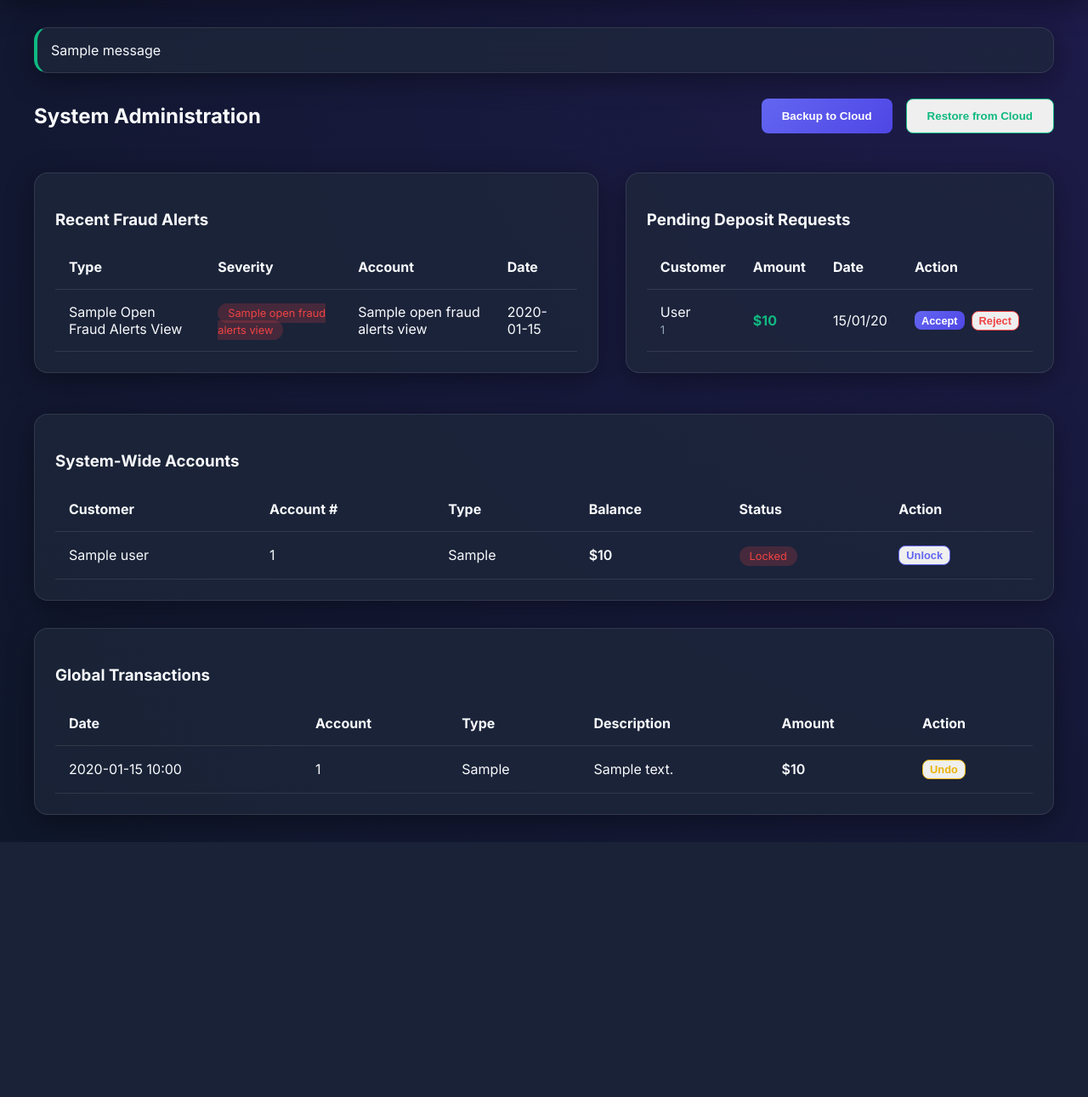
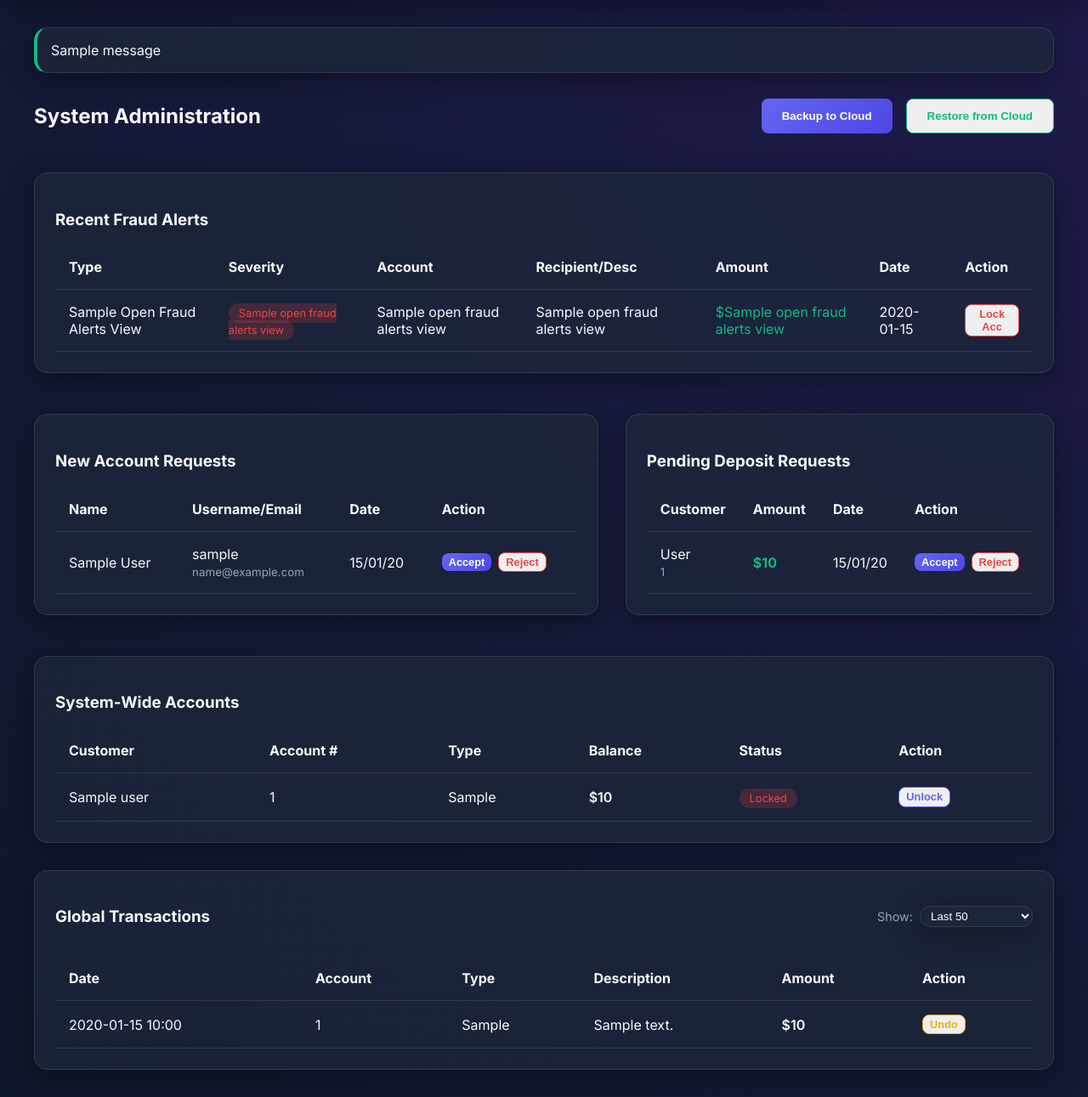
Before and after one commit to HassanSarfaraz/BankSim, a Flask app: page /admin/dashboard in a window 1280 px wide. Shown: the part 63-1354 px from the top of the page at 85% size. Before the commit the page ends 1054 px from the top, so only its background shows below. Run offline with Flask 3, Linux system fonts and the light colour scheme; the visitor is signed in with stand-in values (Sample User, id 1); one stand-in notice (Sample message) is shown; a database or web service that is not in the repository returns one stand-in record (values such as "Sample title"); some libraries are stand-ins or nearby versions.

Commit message:
Feat: Add signup flow, fraud alert updates, dynamic txn limits, and local KYC/profile uploads

```diff
--- a/app/routes/admin.py
+++ b/app/routes/admin.py
@@ -1,4 +1,5 @@
 from flask import Blueprint, render_template, request, session, redirect, url_for, flash, jsonify
+from werkzeug.security import generate_password_hash
 from ..models.db import get_db_conn
 from ..backup.sync import postgres_to_firebase, firebase_to_postgres
 
@@ -12,11 +13,11 @@ def dashboard():
     conn = get_db_conn()
     cur = conn.cursor()
 
-    # Use View: Open Fraud Alerts
+    # Use View: Open Fraud Alerts (updated schema with recipient info and user_id)
     cur.execute("SELECT * FROM open_fraud_alerts_view")
     alerts = cur.fetchall()
 
-    # Use View: Active Accounts (and locked ones) - fetching u.user_id to allow locking/unlocking
+    # Use View: Active Accounts
     cur.execute("""
         SELECT c.customer_id, c.first_name || ' ' || c.last_name AS customer_name,
                a.account_number, a.account_type, a.balance, a.status, u.is_active, u.user_id
@@ -28,13 +29,15 @@ def dashboard():
     """)
     active_accounts = cur.fetchall()
 
-    # Get Global Transactions
-    cur.execute("""
+    # Get Global Transactions with dynamic limit
+    txn_limit = request.args.get('txn_limit', 50, type=int)
+    limit_clause = f"LIMIT {txn_limit}" if txn_limit > 0 else ""
+    cur.execute(f"""
         SELECT t.transaction_id, t.transaction_type, t.amount, t.transaction_date, t.description, a.account_number
         FROM transactions t
         JOIN accounts a ON t.account_id = a.account_id
         ORDER BY t.transaction_date DESC
-        LIMIT 50
+        {limit_clause}
     """)
     global_transactions = cur.fetchall()
 
@@ -49,7 +52,18 @@ def dashboard():
     """)
     deposit_requests = cur.fetchall()
 
-    return render_template('dashboard/admin.html', alerts=alerts, active_accounts=active_accounts, global_transactions=global_transactions, deposit_requests=deposit_requests)
+    # Get Pending Account Requests
+    cur.execute("""
+        SELECT request_id, username, email, first_name, last_name, created_at
+        FROM account_requests
+        WHERE status = 'pending'
+        ORDER BY created_at DESC
+    """)
+    account_requests = cur.fetchall()
+
+    return render_template('dashboard/admin.html', alerts=alerts, active_accounts=active_accounts,
+                           global_transactions=global_transactions, deposit_requests=deposit_requests,
+                           account_requests=account_requests, txn_limit=txn_limit)
 
 @admin_bp.route('/toggle_lock/<int:user_id>', methods=['POST'])
 def toggle_lock(user_id):
@@ -100,11 +114,8 @@ def handle_deposit(request_id, action):
             req = cur.fetchone()
             if req:
                 acc_id, amount = req
-                # Add balance
                 cur.execute("UPDATE accounts SET balance = balance + %s WHERE account_id = %s", (amount, acc_id))
-                # Add transaction
                 cur.execute("INSERT INTO transactions (account_id, transaction_type, amount, description) VALUES (%s, 'deposit', %s, 'Approved Cash Deposit')", (acc_id, amount))
-                # Update status
                 cur.execute("UPDATE deposit_requests SET status = 'accepted' WHERE request_id = %s", (request_id,))
                 conn.commit()
                 flash("Deposit approved and processed.", "success")
@@ -115,6 +126,40 @@ def handle_deposit(request_id, action):
     except Exception as e:
         conn.rollback()
         flash(f"Error handling deposit: {str(e)}", "danger")
+    return redirect(url_for('admin.dashboard'))
+
+@admin_bp.route('/handle_account_request/<int:request_id>/<action>', methods=['POST'])
+def handle_account_request(request_id, action):
+    conn = get_db_conn()
+    cur = conn.cursor()
+    try:
+        if action == 'accept':
+            cur.execute("SELECT username, email, password_hash, first_name, last_name FROM account_requests WHERE request_id = %s AND status = 'pending'", (request_id,))
+            req = cur.fetchone()
+            if req:
+                username, email, password_hash, first_name, last_name = req
+                # Insert into users (role_id 1 = Customer)
+                cur.execute("INSERT INTO users (username, email, password_hash, role_id) VALUES (%s, %s, %s, 1) RETURNING user_id", (username, email, password_hash))
+                user_id = cur.fetchone()[0]
+                # Insert into customers
+                cur.execute("INSERT INTO customers (user_id, first_name, last_name) VALUES (%s, %s, %s) RETURNING customer_id", (user_id, first_name, last_name))
+                customer_id = cur.fetchone()[0]
+                # Create a default checking account
+                import random
+                acc_num = f"PK-BANK-{random.randint(1000, 9999)}"
+                cur.execute("INSERT INTO accounts (account_number, customer_id, account_type) VALUES (%s, %s, 'checking')", (acc_num, customer_id))
+
+                # Update status
+                cur.execute("UPDATE account_requests SET status = 'accepted' WHERE request_id = %s", (request_id,))
+                conn.commit()
+                flash("Account request approved and user created.", "success")
+        elif action == 'reject':
+            cur.execute("UPDATE account_requests SET status = 'rejected' WHERE request_id = %s", (request_id,))
+            conn.commit()
+            flash("Account request rejected.", "info")
+    except Exception as e:
+        conn.rollback()
+        flash(f"Error handling account request: {str(e)}", "danger")
     return redirect(url_for('admin.dashboard'))
 
 @admin_bp.route('/backup/push', methods=['POST'])
--- a/app/templates/dashboard/admin.html
+++ b/app/templates/dashboard/admin.html
@@ -12,7 +12,7 @@
 
     <div class="dashboard-grid">
         <!-- Fraud Alerts -->
-        <div class="glass card">
+        <div class="glass card" style="grid-column: span 2;">
             <h3>Recent Fraud Alerts</h3>
             <table>
                 <thead>
@@ -20,7 +20,10 @@
                         <th>Type</th>
                         <th>Severity</th>
                         <th>Account</th>
+                        <th>Recipient/Desc</th>
+                        <th>Amount</th>
                         <th>Date</th>
+                        <th>Action</th>
                     </tr>
                 </thead>
                 <tbody>
@@ -33,8 +36,55 @@
                             </span>
                         </td>
                         <td>{{ alert[4] }}</td>
+                        <td>{{ alert[5] or 'N/A' }}</td>
+                        <td style="color: var(--accent);">${{ alert[6] or '0.00' }}</td>
                         <td>{{ alert[3].strftime('%H:%M %d/%m/%y') }}</td>
+                        <td>
+                            {% if alert[7] %}
+                            <form action="{{ url_for('admin.toggle_lock', user_id=alert[7]) }}" method="POST">
+                                <button type="submit" class="btn" style="padding: 0.2rem 0.5rem; font-size: 0.8rem; border: 1px solid #ef4444; color: #ef4444;">Lock Acc</button>
+                            </form>
+                            {% endif %}
+                        </td>
                     </tr>
+                    {% else %}
+                    <tr><td colspan="7" style="text-align:center; color:var(--text-muted)">No open fraud alerts</td></tr>
+                    {% endfor %}
+                </tbody>
+            </table>
+        </div>
+
+        <!-- Pending Account Requests -->
+        <div class="glass card">
+            <h3>New Account Requests</h3>
+            <table>
+                <thead>
+                    <tr>
+                        <th>Name</th>
+                        <th>Username/Email</th>
+                        <th>Date</th>
+                        <th>Action</th>
+                    </tr>
+                </thead>
+                <tbody>
+                    {% for req in account_requests %}
+                    <tr>
+                        <td>{{ req[3] }} {{ req[4] }}</td>
+                        <td>{{ req[1] }}<br><small style="color:var(--text-muted)">{{ req[2] }}</small></td>
+                        <td>{{ req[5].strftime('%d/%m/%y') }}</td>
+                        <td>
+                            <div style="display: flex; gap: 0.5rem;">
+                                <form action="{{ url_for('admin.handle_account_request', request_id=req[0], action='accept') }}" method="POST">
+                                    <button type="submit" class="btn btn-primary" style="padding: 0.2rem 0.5rem; font-size: 0.8rem;">Accept</button>
+                                </form>
+                                <form action="{{ url_for('admin.handle_account_request', request_id=req[0], action='reject') }}" method="POST">
+                                    <button type="submit" class="btn" style="padding: 0.2rem 0.5rem; font-size: 0.8rem; border: 1px solid #ef4444; color: #ef4444;">Reject</button>
+                                </form>
+                            </div>
+                        </td>
+                    </tr>
+                    {% else %}
+                    <tr><td colspan="4" style="text-align:center; color:var(--text-muted)">No pending account requests</td></tr>
                     {% endfor %}
                 </tbody>
             </table>
@@ -120,7 +170,18 @@
 
     <!-- Global Transactions -->
     <div class="glass card" style="margin-top: 2rem;">
-        <h3>Global Transactions</h3>
+        <div style="display: flex; justify-content: space-between; align-items: center; margin-bottom: 1rem;">
+            <h3>Global Transactions</h3>
+            <form action="{{ url_for('admin.dashboard') }}" method="GET" style="display: flex; gap: 0.5rem; align-items: center;">
+                <label style="font-size: 0.9rem; color: var(--text-muted);">Show:</label>
+                <select name="txn_limit" class="glass" style="padding: 0.2rem 0.5rem; color: white;" onchange="this.form.submit()">
+                    <option value="10" {% if txn_limit == 10 %}selected{% endif %}>Last 10</option>
+                    <option value="50" {% if txn_limit == 50 %}selected{% endif %}>Last 50</option>
+                    <option value="100" {% if txn_limit == 100 %}selected{% endif %}>Last 100</option>
+                    <option value="0" {% if txn_limit == 0 %}selected{% endif %}>All Transactions</option>
+                </select>
+            </form>
+        </div>
         <table style="width: 100%;">
             <thead>
                 <tr>
@@ -146,6 +207,8 @@
                         </form>
                     </td>
                 </tr>
+                {% else %}
+                <tr><td colspan="6" style="text-align:center; color:var(--text-muted)">No transactions found</td></tr>
                 {% endfor %}
             </tbody>
         </table>
--- a/app/templates/login.html
+++ b/app/templates/login.html
@@ -20,6 +20,9 @@
 
         <div style="margin-top: 2rem; text-align: center; font-size: 0.9rem; color: var(--text-muted);">
             <p>Admin Login: admin / admin123</p>
+            <p style="margin-top: 1rem;">
+                Don't have an account? <a href="{{ url_for('auth.signup') }}" style="color: var(--accent); text-decoration: none;">Request Account</a>
+            </p>
         </div>
     </div>
 </div>
```
Also changed, not shown: app/routes/auth.py (+27 -0 lines), app/routes/customer.py (+27 -12 lines), app/templates/dashboard/customer.html (+11 -1 lines), app/templates/signup.html (added, +98 -0 lines), sql/schema.sql (+12 -0 lines), sql/views.sql (+7 -2 lines).
